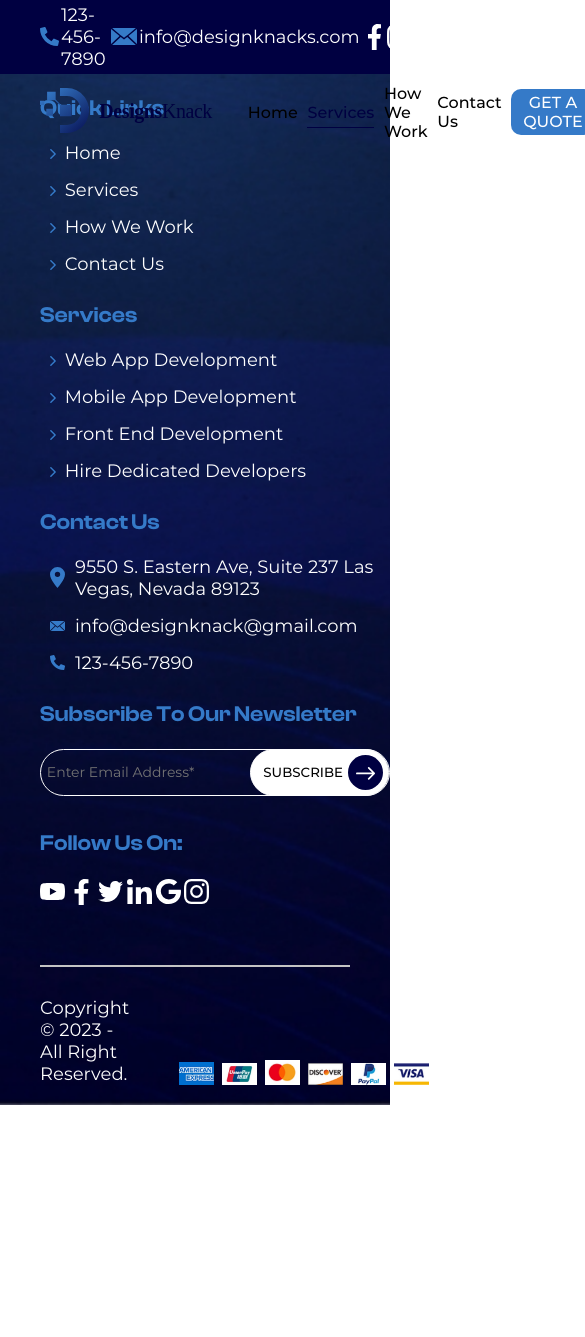
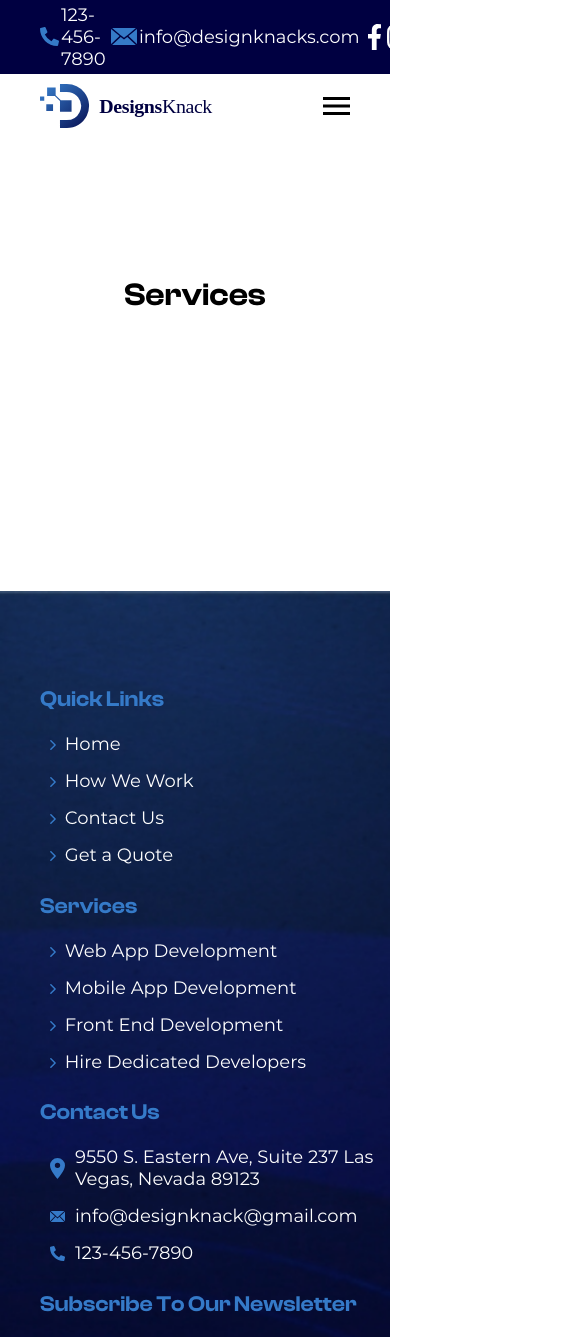
Before and after one commit to Leo-Hudson/designKnack-fe, a React (Create React App) app: page /services in a window 390 px wide. Shown: the top 1337 px of the page, 585 px wide, since content can reach past the window. Before the commit the page ends 1105 px from the top, so only its background shows below. Built offline with nearby package versions, Linux system fonts and the light colour scheme.

Commit message:
Working on responsive

```diff
--- a/src/assets/icons/index.js
+++ b/src/assets/icons/index.js
@@ -29,6 +29,7 @@ import dots from './dots.svg'
 import quote from './quote.svg'
 import arrowLeft from './arrow-left.svg'
 import arrowRight from './arrow-right.svg'
+import menuIcon from './menu_icon.svg'
 import ideation from './Process/Ideation.svg'
 import design from './Process/Design.svg'
 import test from './Process/Test.svg'
@@ -69,6 +70,7 @@ export {
     dots,
     arrowLeft,
     arrowRight,
+    menuIcon,
     ideation,
     design,
     test,
--- a/src/components/Footer/index.jsx
+++ b/src/components/Footer/index.jsx
@@ -1,6 +1,6 @@
 import React, { useState } from 'react'
 import { ContentBox, Section } from "../../components/Banners"
-import { H2, H4, H5, P3, P5 } from "../../components/Typography"
+import { H5, P3 } from "../../components/Typography"
 import styled from "styled-components"
 import blue_gradient from '../../assets/backgrounds/blue_gradient.jpg'
 import { arrowForwardBlue } from '../../assets/icons'
@@ -8,7 +8,7 @@ import { americanExpress, brandChinaUnionpay, brandMasterCard, discover, payPal,
 import { instagram, google, linkedinIn, twitter, facebook, youtube, circleArrow } from '../../assets/icons'
 import { fonts, rootColors } from '../../helpers/constant'
 import { NavLink } from 'react-router-dom'
-import { footerMenus } from '../../helpers/constant'
+import { menus } from '../../helpers/constant'
 
 
 const Content = styled.div`
@@ -171,9 +171,9 @@ const SubscribeInput = styled.div`
 `
 
 function Footer() {
-    const [quickLinks, setQuickLinks] = useState(footerMenus.quickLinks)
-    const [services, setServices] = useState(footerMenus.services)
-    const [contactUs, setContactUs] = useState(footerMenus.contactUs)
+    const [quickLinks, setQuickLinks] = useState(menus.quickLinks)
+    const [services, setServices] = useState(menus.services)
+    const [contactUs, setContactUs] = useState(menus.contactUs)
 
     return (
         <Section bgImage={blue_gradient}>
@@ -186,34 +186,36 @@ function Footer() {
                             <Links>
                                 {
                                     quickLinks && quickLinks.map(({ name, path }, index) => {
-                                        return <Li>
-                                            <NavLink to={path} key={index}> {name} </NavLink>
+                                        return <Li key={index + name}>
+                                            <NavLink to={path} > {name} </NavLink>
                                         </Li>
                                     })
                                 }
                             </Links>
 
                         </div>
+
                         {/* Services */}
                         <div>
                             <H5>Services</H5>
                             <Links>
                                 {
                                     services && services.map(({ name, path }, index) => {
-                                        return <Li>
-                                            <NavLink to={path} key={index}> {name} </NavLink>
+                                        return <Li key={index + name}>
+                                            <NavLink to={path} > {name} </NavLink>
                                         </Li>
                                     })
                                 }
                             </Links>
                         </div>
+
                         {/* Contact Us */}
                         <div>
                             <H5>Contact Us</H5>
                             <Links>
                                 {
                                     contactUs && contactUs.map(({ name, path, icon }, index) => {
-                                        return <Li icon={true} className='contactUsIcons'>
+                                        return <Li icon={true} key={index + name} className='contactUsIcons'>
                                             <img src={icon} alt='' width="" height=""/>
                                             <NavLink to={path} key={index}> {name} </NavLink>
                                         </Li>
@@ -222,6 +224,7 @@ function Footer() {
 
                             </Links>
                         </div>
+
                         {/* Subscribe To Our Newsletter and Follow Us on */}
                         <SubscriberBox>
                             <div className='subscribeNewsletter'>
--- a/src/components/Header/index.jsx
+++ b/src/components/Header/index.jsx
@@ -1,13 +1,12 @@
-import React from 'react'
+import React, { useState } from 'react'
 import { NavLink } from 'react-router-dom'
 import styled from 'styled-components'
-import { fonts, rootColors } from '../../helpers/constant'
+import { fonts, layout, rootColors } from '../../helpers/constant'
 import logo from '../../assets/logo/logo.svg'
 import { ContentBox } from '../Banners'
 import { PrimaryButton } from '../Buttons'
 import { P3 } from '../Typography'
-import { primaryMail, primaryPhone, facebook, instagram, linkedinIn, youtube } from '../../assets/icons'
-
+import { primaryMail, primaryPhone, facebook, instagram, linkedinIn, youtube, menuIcon } from '../../assets/icons'
 
 const HeaderSection = styled.div`
   min-height:14px;
@@ -15,46 +14,6 @@ const HeaderSection = styled.div`
   position:relative;
   z-index:2;
   margin-bottom:-100px;
-
-
-
-  .bottom{
-    .bottomContent{
-      display:grid;
-      grid-template-columns: auto 1fr;
-      gap:2vw;
-      place-items:center;
-      padding-block:10px;
-      background:transparent;
-
-      .logo{
-        width:clamp(200px, 19vw ,370px);
-      }
-
-      .menu{
-        width:100%;
-        display:flex;
-        justify-content:right;
-        align-items:center;
-        gap: 2.5vw;
-        font-family:${fonts.montSerratMedium};
-        font-size:clamp(16px, 1.2vw, 20px);
-
-        a{
-          color:${rootColors.headingBlack};
-          padding-bottom:5px;
-          border-bottom:1px solid transparent;
-        }
-
-        a:hover, .active{
-          color:${rootColors.secondary};
-          border-bottom:1px solid ${rootColors.secondary};
-        }
-
-      }
-    }
-
-  }
 
   .top{
     background: ${rootColors.secondary};
@@ -92,6 +51,63 @@ const HeaderSection = styled.div`
       }
     }
   }
+
+  .bottom{
+    .bottomContent{
+      display:grid;
+      grid-template-columns: auto 1fr;
+      gap:2vw;
+      place-items:center;
+      padding-block:10px;
+      background:transparent;
+
+
+      .logo{
+        width:clamp(200px, 19vw ,370px);
+      }
+
+      .menu{
+        width:100%;
+        display:flex;
+        justify-content:right;
+        align-items:center;
+        gap: 2.5vw;
+        font-family:${fonts.montSerratMedium};
+        font-size:clamp(16px, 1.2vw, 20px);
+
+        a{
+          color:${rootColors.headingBlack};
+          padding-bottom:5px;
+          border-bottom:1px solid transparent;
+        }
+
+        a:hover, .active{
+          color:${rootColors.secondary};
+          border-bottom:1px solid ${rootColors.secondary};
+        }
+
+      }
+      .hamburger{
+        display:none;
+      }
+
+      @media only screen and (max-width: ${layout.laptop}) {
+        .menu{
+          background:black;
+          display:none;
+        }
+        .hamburger{
+          display:initial;
+          margin-inline:auto 0px;
+        }
+      }
+    }
+
+
+
+  }
+
+
 `
 
 function Header() {
@@ -130,18 +146,21 @@ function Header() {
                 <NavLink to={"/"}>Home</NavLink>
               </li>
               <li>
-                <NavLink to={"/Services"}>Services</NavLink>
+                <NavLink to={"/services"}>Services</NavLink>
               </li>
               <li>
-                <NavLink to={"/Ser"}>How We Work</NavLink>
+                <NavLink to={"/how-we-work"}>How We Work</NavLink>
               </li>
               <li>
-                <NavLink to={"/S"}>Contact Us</NavLink>
+                <NavLink to={"/contact-us"}>Contact Us</NavLink>
               </li>
               <li>
                 <PrimaryButton>GET A QUOTE</PrimaryButton>
               </li>
             </ul>
+            <div className='hamburger'>
+              <img src={menuIcon} alt="" width="" height="" />
+            </div>
           </ContentBox>
         </div>
 
--- a/src/components/Typography.jsx
+++ b/src/components/Typography.jsx
@@ -1,5 +1,8 @@
 import styled from "styled-components";
 import { fonts, rootColors } from "../helpers/constant";
+import { layout } from "../helpers/constant";
+
+const { mobile, tablet, laptop, desktop } = layout
 
 const {
     clashDisplayMedium,
@@ -11,26 +14,76 @@ const {
 
 const H1 = styled.h1`
     font-family: ${({ fontFamily }) => fontFamily ? fontFamily : clashDisplaySemibold};;
+    font-weight:600;
+    /* @media only screen and (min-width: ${mobile}) {
+        font-size: ${({ fontSize }) => fontSize ? fontSize : "clamp(28px, 1.4vw, 35px)"};
+        background:cyan;
+    }
+    @media only screen and (min-width: ${tablet}) {
+        font-size: ${({ fontSize }) => fontSize ? fontSize : "clamp(30px, 1.5vw, 40px)"};
+        background:green;
+    }
+    @media only screen and (min-width: ${laptop}) {
+        font-size: ${({ fontSize }) => fontSize ? fontSize : "clamp(35px, 2.5vw, 55px)"};
+        background:orange;
+    }
+    @media only screen and (min-width: ${desktop}) {
         font-size: ${({ fontSize }) => fontSize ? fontSize : "clamp(45px, 3.6vw, 70px)"};
-    font-weight:600;
+        background:hotpink;
+    } */
+
 `;
 
 const H2 = styled.h2`
     font-family: ${({ fontFamily }) => fontFamily ? fontFamily : clashDisplaySemibold};
+    font-weight:600;
+    /* @media only screen and (min-width: ${mobile}) {
+        font-size: ${({ fontSize }) => fontSize ? fontSize : "clamp(28px, 1.5vw, 30px)"};
+    }
+    @media only screen and (min-width: ${tablet}) {
+        font-size: ${({ fontSize }) => fontSize ? fontSize : "clamp(30px, 1.7vw, 35px)"};
+    }
+    @media only screen and (min-width: ${laptop}) {
+        font-size: ${({ fontSize }) => fontSize ? fontSize : "clamp(33px, 2.5vw, 50px)"};
+    }
+    @media only screen and (min-width: ${desktop}) {
         font-size: ${({ fontSize }) => fontSize ? fontSize : "clamp(40px, 3.1vw, 60px)"};
-    font-weight:600;
+    } */
 `;
 
 const H3 = styled.h3`
     font-family: ${({ fontFamily }) => fontFamily ? fontFamily : clashDisplaySemibold};
+    font-weight:600;
+    /* @media only screen and (min-width: ${mobile}) {
+        font-size: ${({ fontSize }) => fontSize ? fontSize : "clamp(26px, 1.6vw, 32px)"};
+    }
+    @media only screen and (min-width: ${tablet}) {
+        font-size: ${({ fontSize }) => fontSize ? fontSize : "clamp(28px, 1.8vw, 36px)"};
+    }
+    @media only screen and (min-width: ${laptop}) {
+        font-size: ${({ fontSize }) => fontSize ? fontSize : "clamp(30px, 2vw, 40px)"};
+    }
+    @media only screen and (min-width: ${desktop}) {
         font-size: ${({ fontSize }) => fontSize ? fontSize : "clamp(35px, 2.6vw, 50px)"};
-    font-weight:600;
+    } */
 `;
 
 const H4 = styled.h4`
     font-family: ${({ fontFamily }) => fontFamily ? fontFamily : clashDisplayMedium};;
     font-size: ${({ fontSize }) => fontSize ? fontSize : "clamp(30px, 2vw, 44px)"};
     font-weight:500;
+    /* @media only screen and (min-width: ${mobile}) {
+        font-size: ${({ fontSize }) => fontSize ? fontSize : "clamp(26px, 1.6vw, 32px)"};
+    }
+    @media only screen and (min-width: ${tablet}) {
+        font-size: ${({ fontSize }) => fontSize ? fontSize : "clamp(28px, 1.8vw, 36px)"};
+    }
+    @media only screen and (min-width: ${laptop}) {
+        font-size: ${({ fontSize }) => fontSize ? fontSize : "clamp(30px, 2vw, 40px)"};
+    }
+    @media only screen and (min-width: ${desktop}) {
+        font-size: ${({ fontSize }) => fontSize ? fontSize : "clamp(35px, 2.6vw, 50px)"};
+    } */
 `;
 
 const H5 = styled.h5`
--- a/src/config/router.js
+++ b/src/config/router.js
@@ -3,8 +3,9 @@ import {
     Routes, Route
 } from "react-router-dom";
 
+import Header from "../components/Header";
 import Home from '../screens/Home';
-import Header from "../components/Header";
+import Services from "../screens/Services";
 import Footer from "../components/Footer";
 
 
@@ -42,6 +43,14 @@ export default function Router() {
                 {/* {user ? <DashboardHeader /> : <Header />} */}
                 <Routes>
                     <Route path="/" element={<Home />} />
+                    <Route path="/services" element={<Services name="Services" />} />
+                    <Route path="/how-we-work" element={<Services name="How We Work" />} />
+                    <Route path="/contact-us" element={<Services name="Contact Us" />} />
+                    <Route path="/get-quote" element={<Services name="Get a Quote" />} />
+                    <Route path="/web-app-development" element={<Services name="Web App Development" />} />
+                    <Route path="/mobile-app-development" element={<Services name="Mobile App Development" />} />
+                    <Route path="/front-end-development" element={<Services name="Front End Development" />} />
+                    <Route path="/hire-dedicated-developers" element={<Services name="Hire Dedicated Developers" />} />
 
                     {/* <Route path="/" element={protectedAuthRoute(<Login />)} />
                 <Route path="/login" element={protectedAuthRoute(<Login />)} />
--- a/src/helpers/constant.js
+++ b/src/helpers/constant.js
@@ -21,41 +21,48 @@ export const rootColors = {
 
 }
 
-export const footerMenus = {
+export const layout = {
+    mobile: '280px',
+    tablet: '768px',
+    laptop: '1001px',
+    desktop: '1368px',
+}
+
+export const menus = {
     quickLinks:[
         {
             name:"Home",
             path:"/"
         },
         {
-            name:"Services",
-            path:"/Services"
-        },
-        {
             name:"How We Work",
-            path:"/howwework"
+            path:"/how-we-work"
         },
         {
             name:"Contact Us",
-            path:"/contact"
+            path:"/contact-us"
+        },
+        {
+            name: "Get a Quote",
+            path: "/get-quote"
         }
     ],
     services:[
         {
             name:"Web App Development",
-            path:"/"
+            path:"/web-app-development"
         },
         {
             name:"Mobile App Development",
-            path:"/Services"
+            path:"/mobile-app-development"
         },
         {
             name:"Front End Development",
-            path:"/howwework"
+            path:"/front-end-development"
         },
         {
             name:"Hire Dedicated Developers",
-            path:"/contact"
+            path:"/hire-dedicated-developers"
         }
     ],
     contactUs:[
@@ -66,12 +73,12 @@ export const footerMenus = {
         },
         {
             name:"info@designknack@gmail.com",
-            path: "/Services",
+            path: "/",
             icon: primaryMail
         },
         {
             name:"123-456-7890",
-            path: "/howwework",
+            path: "/",
             icon: primaryPhone
         }
     ]
--- a/src/screens/Home/HeroSection.jsx
+++ b/src/screens/Home/HeroSection.jsx
@@ -24,7 +24,7 @@ const Hero = styled(Section)`
 
 
 const Overlay = styled.div`
-    padding-block:14vw 10vw;
+    padding-block:12vw 10vw;
     z-index:1;
     width:100%;
     background: linear-gradient(0deg, rgba(255,255,255,1) 0%, rgba(255,255,255,0.85) 60%);
--- a/src/screens/Home/OurServices.jsx
+++ b/src/screens/Home/OurServices.jsx
@@ -211,7 +211,7 @@ function OurServices() {
                             <div className='serviceCard'>
                                 <div>
                                     <img src={hireDedicated} alt="" width="" height="" />
-                                    <H5>Hire Dedicated <br /> <InnerHeading className='secondColor'>Development</InnerHeading></H5>
+                                    <H5>Hire Dedicated <br /> <InnerHeading className='secondColor'>Developers</InnerHeading></H5>
                                 </div>
                                 <P5>Lorem ipsum dolor sit amet, consetetur sadipscing elitr, sed diam nonumy eirmod tempor invidunt ut labore et dolore magna aliquyam erat, sed diam voluptua. At vero eos et accusam</P5>
                             </div>
--- /dev/null
+++ b/src/screens/Services/index.jsx
@@ -0,0 +1,19 @@
+import React from "react";
+import styled from "styled-components";
+import { Section } from '../../components/Banners'
+import { H1 } from '../../components/Typography'
+
+const Sec = styled(Section)`
+   display:grid;
+   place-content:center;
+   min-height:70vh;
+
+`
+
+function Services({name}){
+    return <Sec>
+        <H1>{name}</H1>
+    </Sec>
+}
+
+export default Services
```
Also changed, not shown: src/assets/icons/menu_icon.svg (added). Lines whose indentation alone changed are shown as unchanged.
